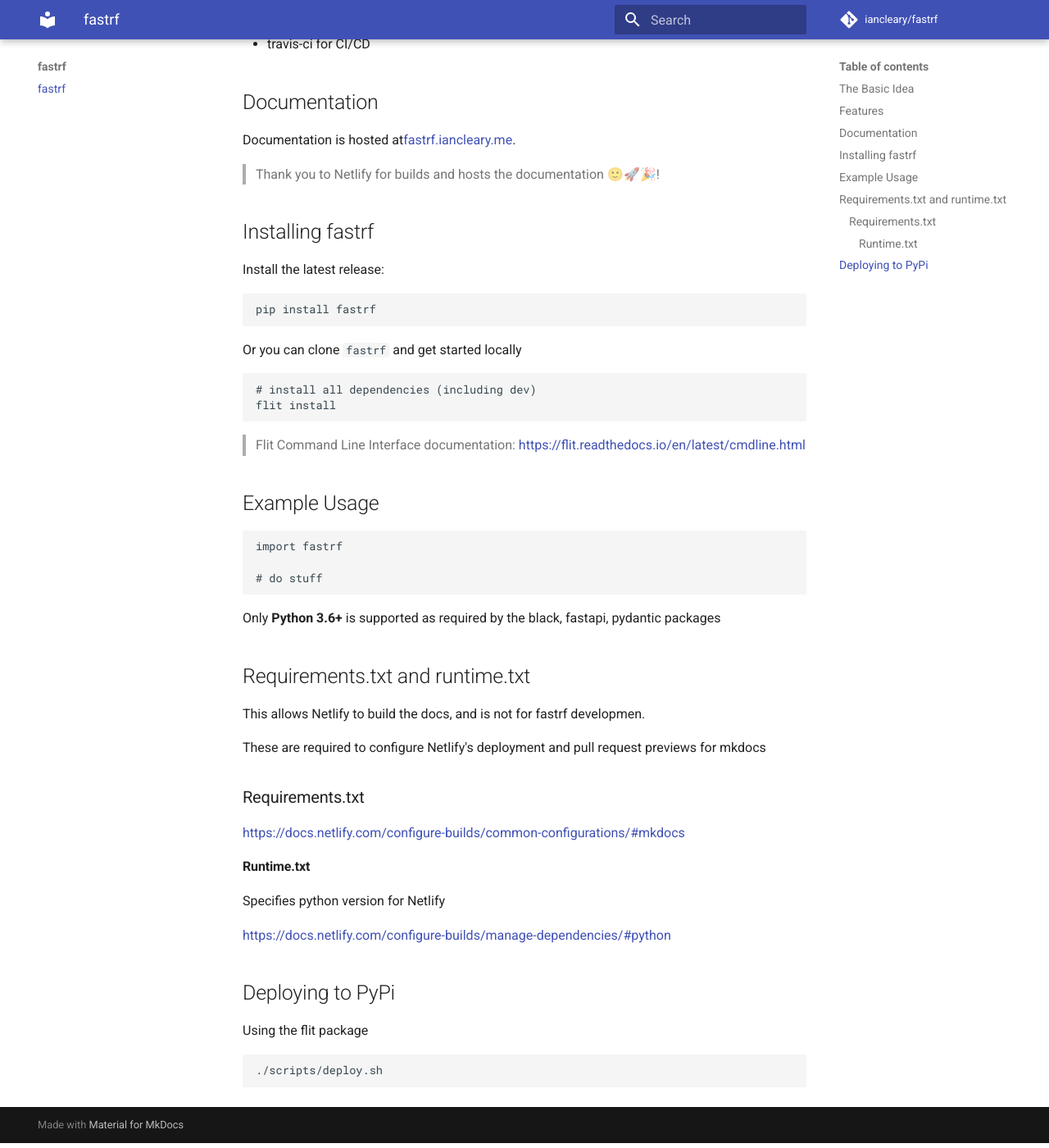
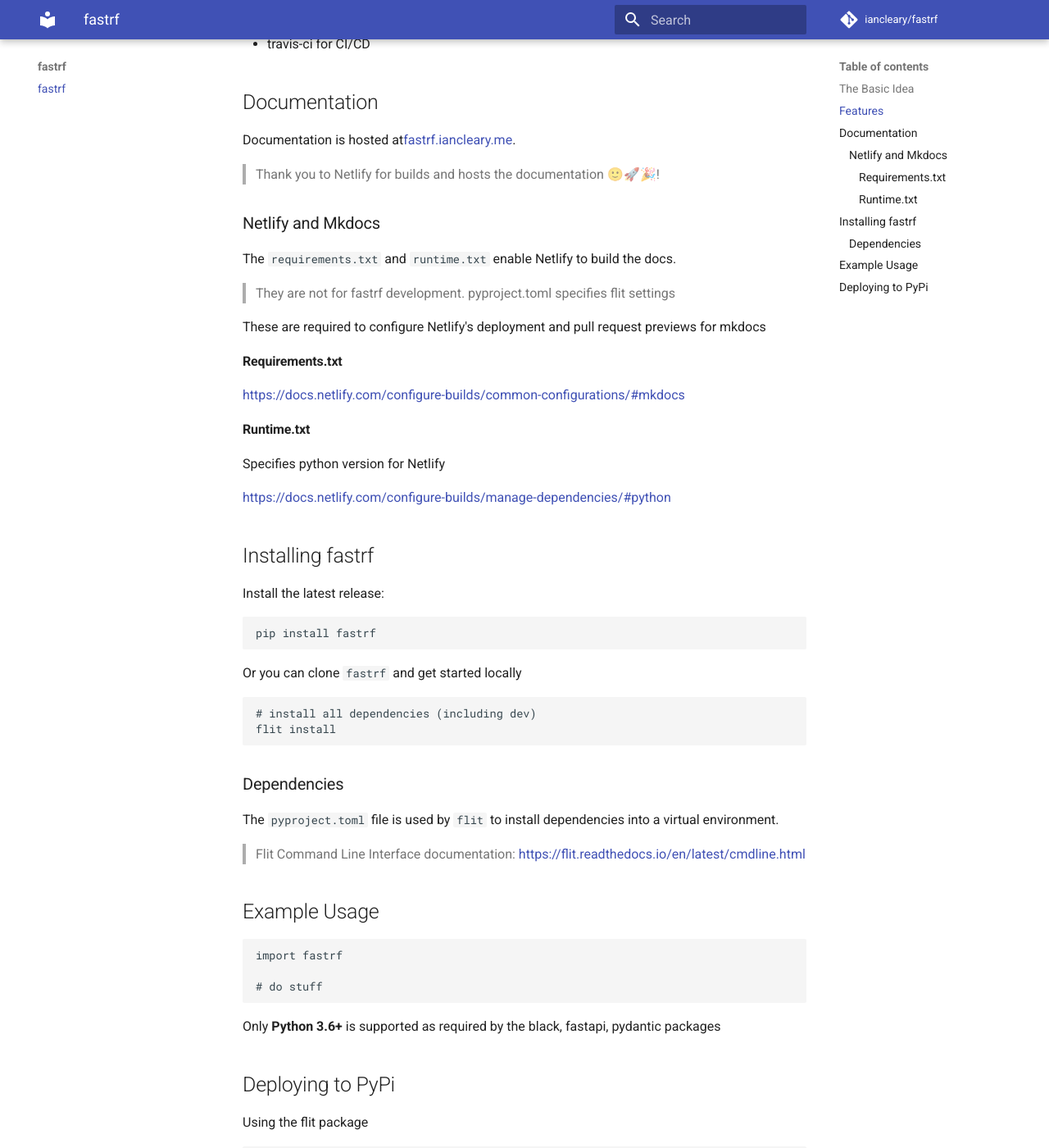
Before and after one commit to iancleary/fastrf, an MkDocs documentation site: the page built from docs/index.md, in a window 1280 px wide and 1400 px high, scrolled down 735 px. Shown: the whole window at 82% size. Built offline with MkDocs 1.6.1 and Material for MkDocs 9.7.7, drawn with Linux system fonts in a browser that asks for light colours; comment, search, counter and statistics services are not loaded.

Commit message:
Clarified documentation netlify configuration

````diff
--- a/docs/index.md
+++ b/docs/index.md
@@ -47,6 +47,24 @@
 
 > Thank you to Netlify for builds and hosts the documentation 🙂🚀🎉!
 
+### Netlify and Mkdocs
+
+The `requirements.txt` and `runtime.txt` enable Netlify to build the docs.
+
+> They are not for fastrf development. pyproject.toml specifies flit settings
+
+These are required to configure Netlify's deployment and pull request previews for mkdocs
+
+#### Requirements.txt
+
+<https://docs.netlify.com/configure-builds/common-configurations/#mkdocs>
+
+#### Runtime.txt
+
+Specifies python version for Netlify
+
+<https://docs.netlify.com/configure-builds/manage-dependencies/#python>
+
 ## Installing fastrf
 
 Install the latest release:
@@ -62,6 +80,10 @@
 flit install
 ```
 
+### Dependencies
+
+The `pyproject.toml` file is used by `flit` to install dependencies into a virtual environment.
+
 > Flit Command Line Interface documentation:
 > <https://flit.readthedocs.io/en/latest/cmdline.html>
 
@@ -75,22 +97,6 @@
 
 Only **Python 3.6+** is supported as required by the black, fastapi, pydantic packages
 
-## Requirements.txt and runtime.txt
-
-This allows Netlify to build the docs, and is not for fastrf developmen.
-
-These are required to configure Netlify's deployment and pull request previews for mkdocs
-
-### Requirements.txt
-
-<https://docs.netlify.com/configure-builds/common-configurations/#mkdocs>
-
-#### Runtime.txt
-
-Specifies python version for Netlify
-
-<https://docs.netlify.com/configure-builds/manage-dependencies/#python>
-
 ## Deploying to PyPi
 
 Using the flit package
````
Also changed, not shown: README.md (+22 -16 lines).
